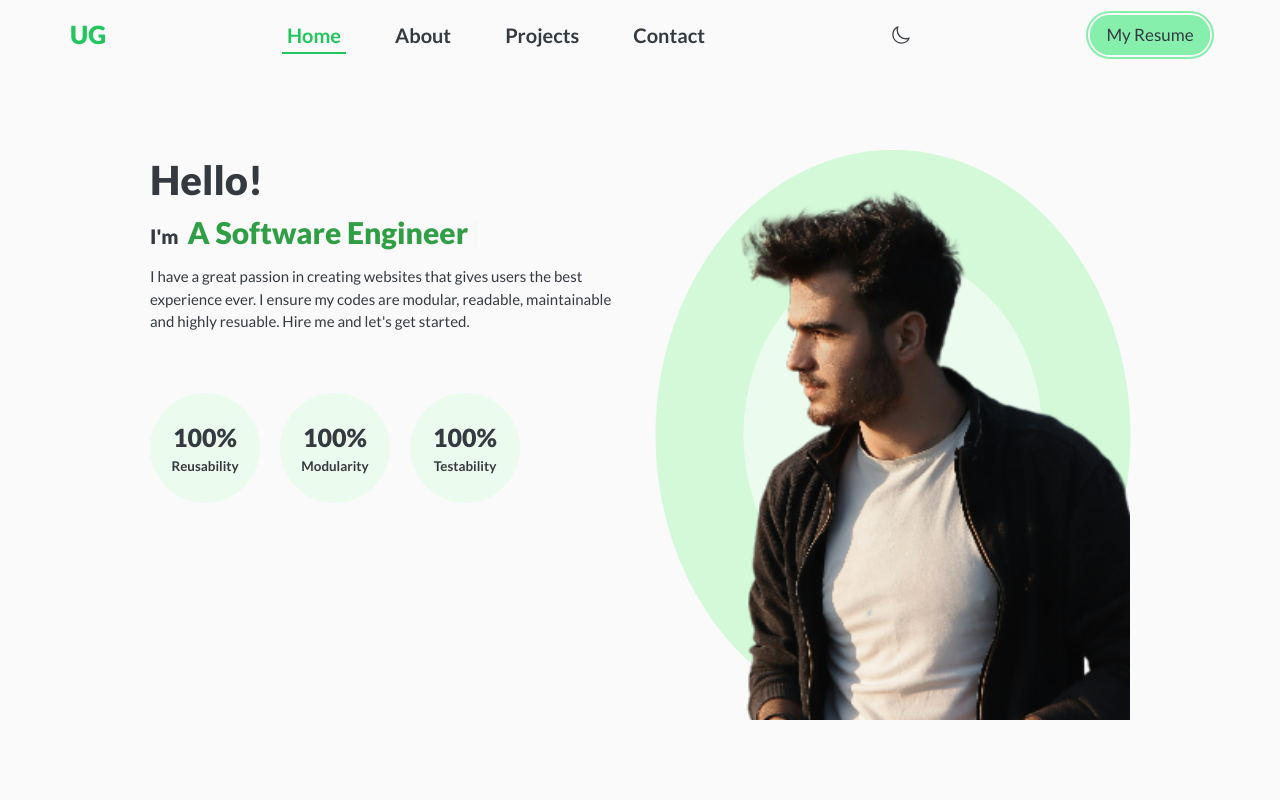
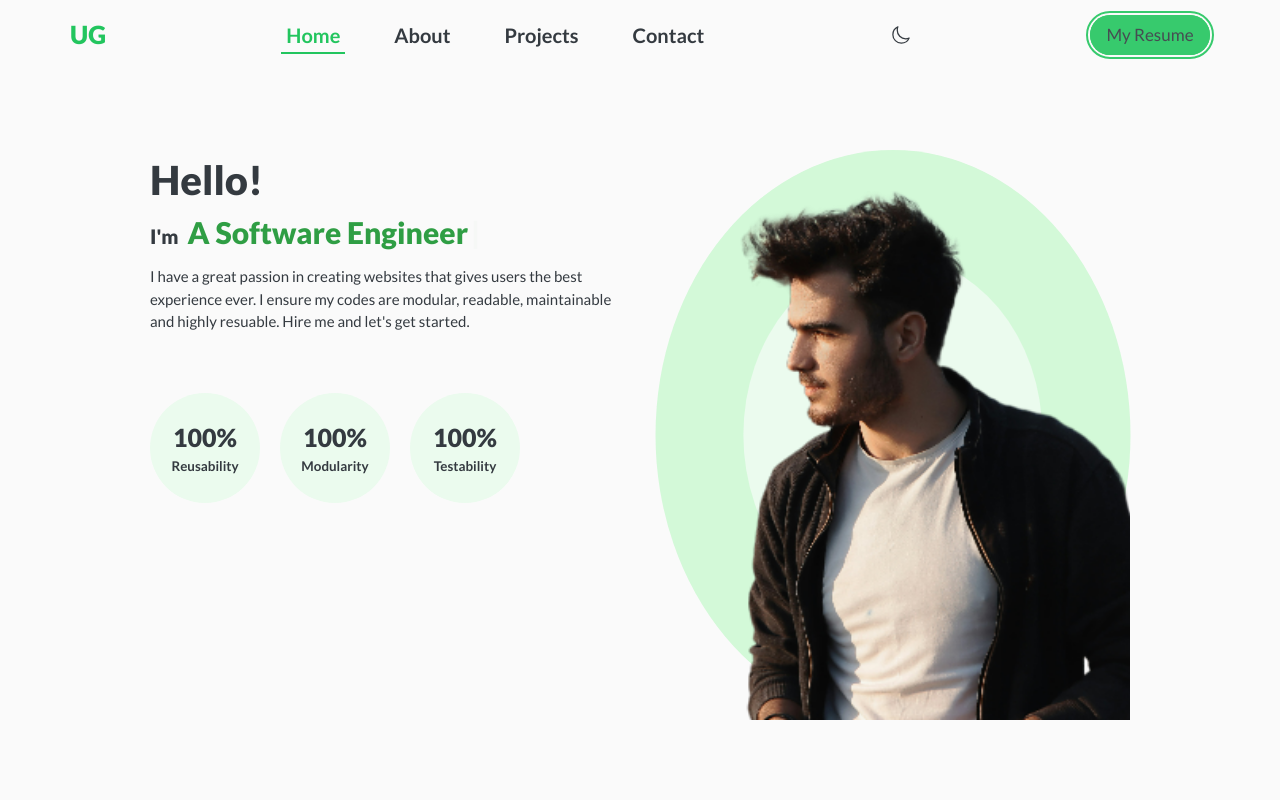
Before and after one commit to ugochukwuSylva/myPortfolio, a React (Vite) app: page / in a window 1280 px wide. In both pictures the pointer is over the link "My Resume". Shown: the top 800 px of the page. Built offline with nearby package versions, Linux system fonts and the light colour scheme.

Commit message:
added more styles to resume button

```diff
--- a/src/components/ButtonDownload.scss
+++ b/src/components/ButtonDownload.scss
@@ -16,8 +16,10 @@
   background-color: var(--color-secondary);
   color: var(--color-gray-stable1) !important;
 
+  &:hover,
   &:active {
-    transform: scale(1.1);
+    background-color: var(--color-primary);
+    opacity: 0.9;
   }
 
   &::after {
@@ -34,7 +36,7 @@
     border-radius: 3rem;
     z-index: -1;
     opacity: 1;
-    transition: all 0.5s;
+    transition: all 0.1s;
     outline: 2px solid var(--color-secondary);
     outline-offset: 2px;
 
@@ -42,6 +44,10 @@
       display: inline-block;
       width: 100%;
     }
+  }
+
+  &:hover::after {
+    outline: 2px solid var(--color-primary);
   }
 
   // &:hover::after {
--- a/src/components/DarkModeButton.scss
+++ b/src/components/DarkModeButton.scss
@@ -6,7 +6,7 @@ button {
   display: flex;
   align-items: center;
   padding: 0.3rem;
-  border: 2px solid transparent;
+  border: 3px solid transparent;
   transition: border 0.2s ease-in;
 
   &:hover,
```
